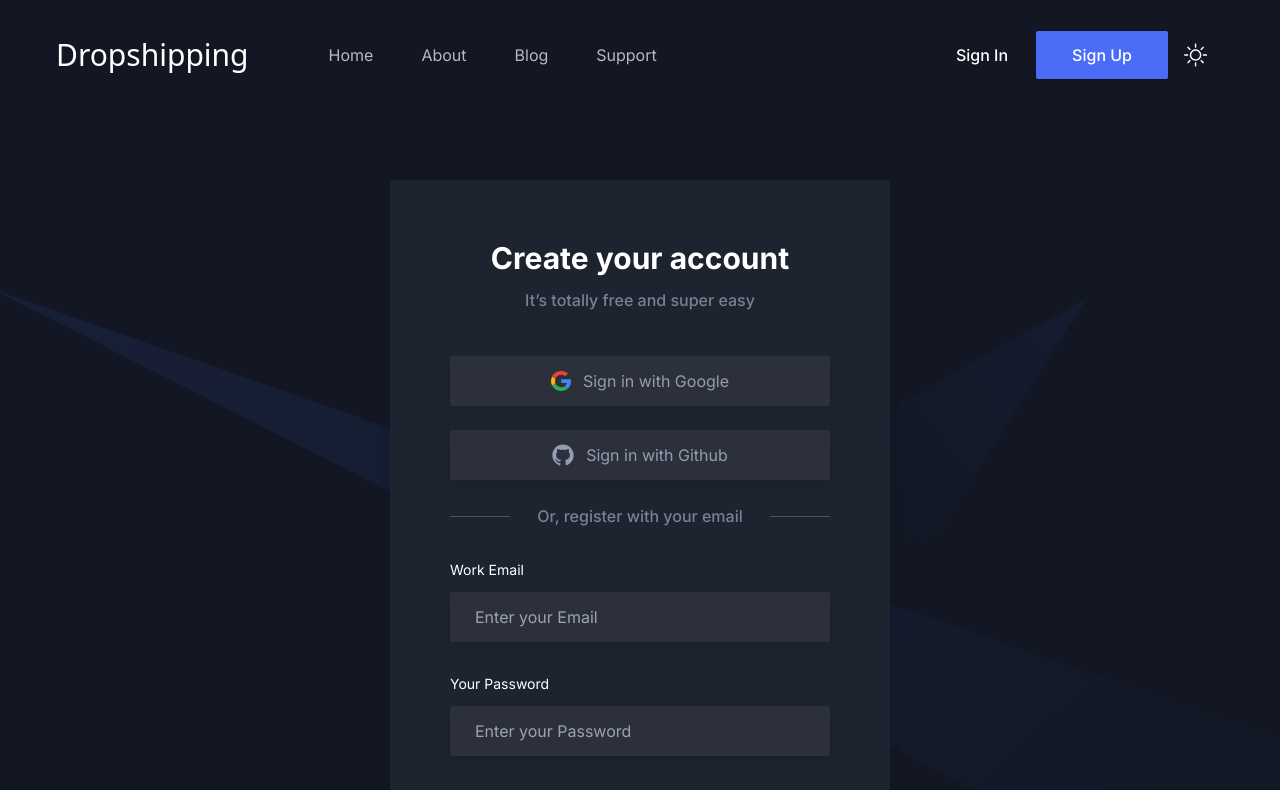
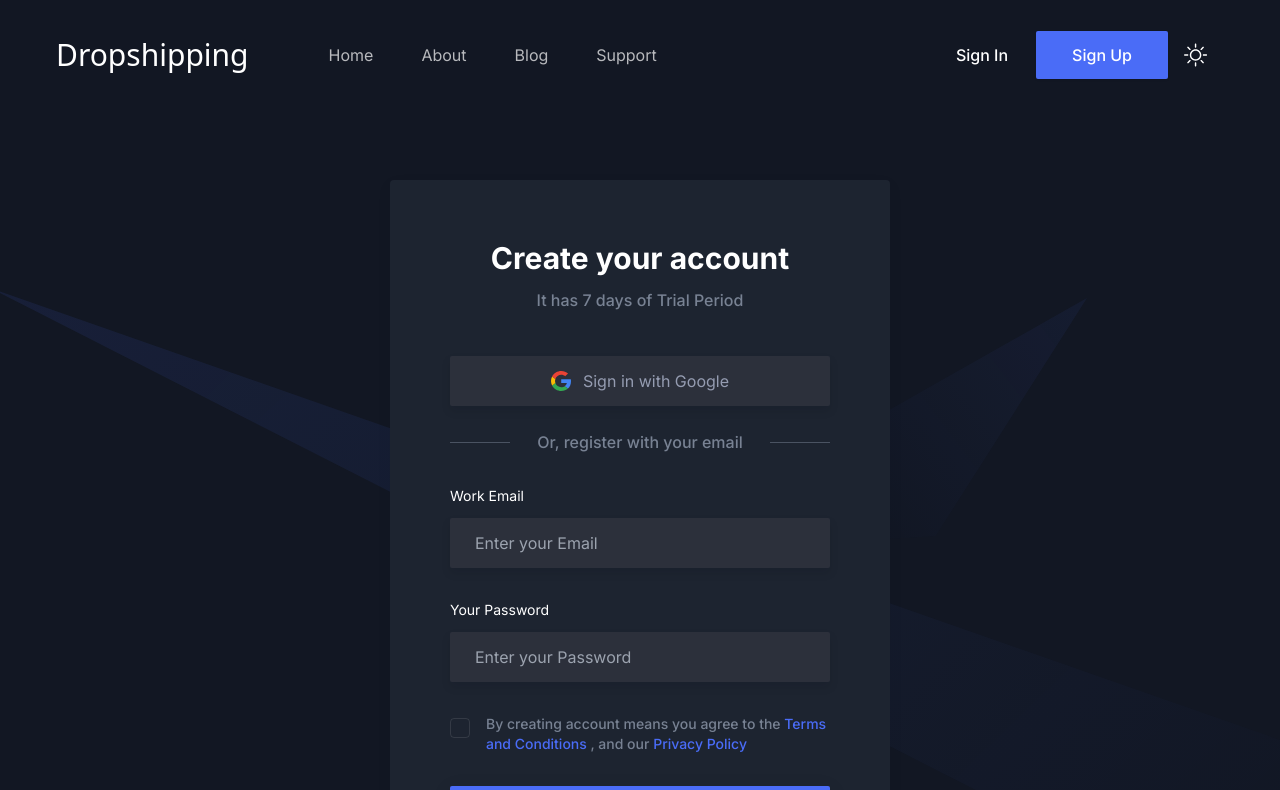
Before and after one commit to X-spec7/dropship-automate-platform, a Next.js app: page /signup in a window 1280 px wide. Shown: the top 790 px of the page. Built offline with nearby package versions, Linux system fonts and the light colour scheme.

Commit message:
chore: remove register with github

```diff
--- a/src/app/signin/page.tsx
+++ b/src/app/signin/page.tsx
@@ -59,7 +59,7 @@
                   Sign in with Google
                 </button>
 
-                <button className="border-stroke dark:text-body-color-dark dark:shadow-two mb-6 flex w-full items-center justify-center rounded-sm border bg-[#f8f8f8] px-6 py-3 text-base text-body-color outline-none transition-all duration-300 hover:border-primary hover:bg-primary/5 hover:text-primary dark:border-transparent dark:bg-[#2C303B] dark:hover:border-primary dark:hover:bg-primary/5 dark:hover:text-primary dark:hover:shadow-none">
+                {/* <button className="border-stroke dark:text-body-color-dark dark:shadow-two mb-6 flex w-full items-center justify-center rounded-sm border bg-[#f8f8f8] px-6 py-3 text-base text-body-color outline-none transition-all duration-300 hover:border-primary hover:bg-primary/5 hover:text-primary dark:border-transparent dark:bg-[#2C303B] dark:hover:border-primary dark:hover:bg-primary/5 dark:hover:text-primary dark:hover:shadow-none">
                   <span className="mr-3">
                     <svg
                       fill="currentColor"
@@ -72,7 +72,7 @@
                     </svg>
                   </span>
                   Sign in with Github
-                </button>
+                </button> */}
                 <div className="mb-8 flex items-center justify-center">
                   <span className="hidden h-[1px] w-full max-w-[70px] bg-body-color/50 sm:block"></span>
                   <p className="w-full px-5 text-center text-base font-medium text-body-color">
--- a/src/app/signup/page.tsx
+++ b/src/app/signup/page.tsx
@@ -20,7 +20,8 @@
                   Create your account
                 </h3>
                 <p className="mb-11 text-center text-base font-medium text-body-color">
-                  It’s totally free and super easy
+                  {/* It’s totally free and super easy */}
+                  It has 7 days of Trial Period
                 </p>
                 <button className="border-stroke dark:text-body-color-dark dark:shadow-two mb-6 flex w-full items-center justify-center rounded-sm border bg-[#f8f8f8] px-6 py-3 text-base text-body-color outline-none transition-all duration-300 hover:border-primary hover:bg-primary/5 hover:text-primary dark:border-transparent dark:bg-[#2C303B] dark:hover:border-primary dark:hover:bg-primary/5 dark:hover:text-primary dark:hover:shadow-none">
                   <span className="mr-3">
@@ -59,7 +60,7 @@
                   Sign in with Google
                 </button>
 
-                <button className="border-stroke dark:text-body-color-dark dark:shadow-two mb-6 flex w-full items-center justify-center rounded-sm border bg-[#f8f8f8] px-6 py-3 text-base text-body-color outline-none transition-all duration-300 hover:border-primary hover:bg-primary/5 hover:text-primary dark:border-transparent dark:bg-[#2C303B] dark:hover:border-primary dark:hover:bg-primary/5 dark:hover:text-primary dark:hover:shadow-none">
+                {/* <button className="border-stroke dark:text-body-color-dark dark:shadow-two mb-6 flex w-full items-center justify-center rounded-sm border bg-[#f8f8f8] px-6 py-3 text-base text-body-color outline-none transition-all duration-300 hover:border-primary hover:bg-primary/5 hover:text-primary dark:border-transparent dark:bg-[#2C303B] dark:hover:border-primary dark:hover:bg-primary/5 dark:hover:text-primary dark:hover:shadow-none">
                   <span className="mr-3">
                     <svg
                       fill="currentColor"
@@ -72,7 +73,7 @@
                     </svg>
                   </span>
                   Sign in with Github
-                </button>
+                </button> */}
                 <div className="mb-8 flex items-center justify-center">
                   <span className="hidden h-[1px] w-full max-w-[60px] bg-body-color/50 sm:block"></span>
                   <p className="w-full px-5 text-center text-base font-medium text-body-color">
```
